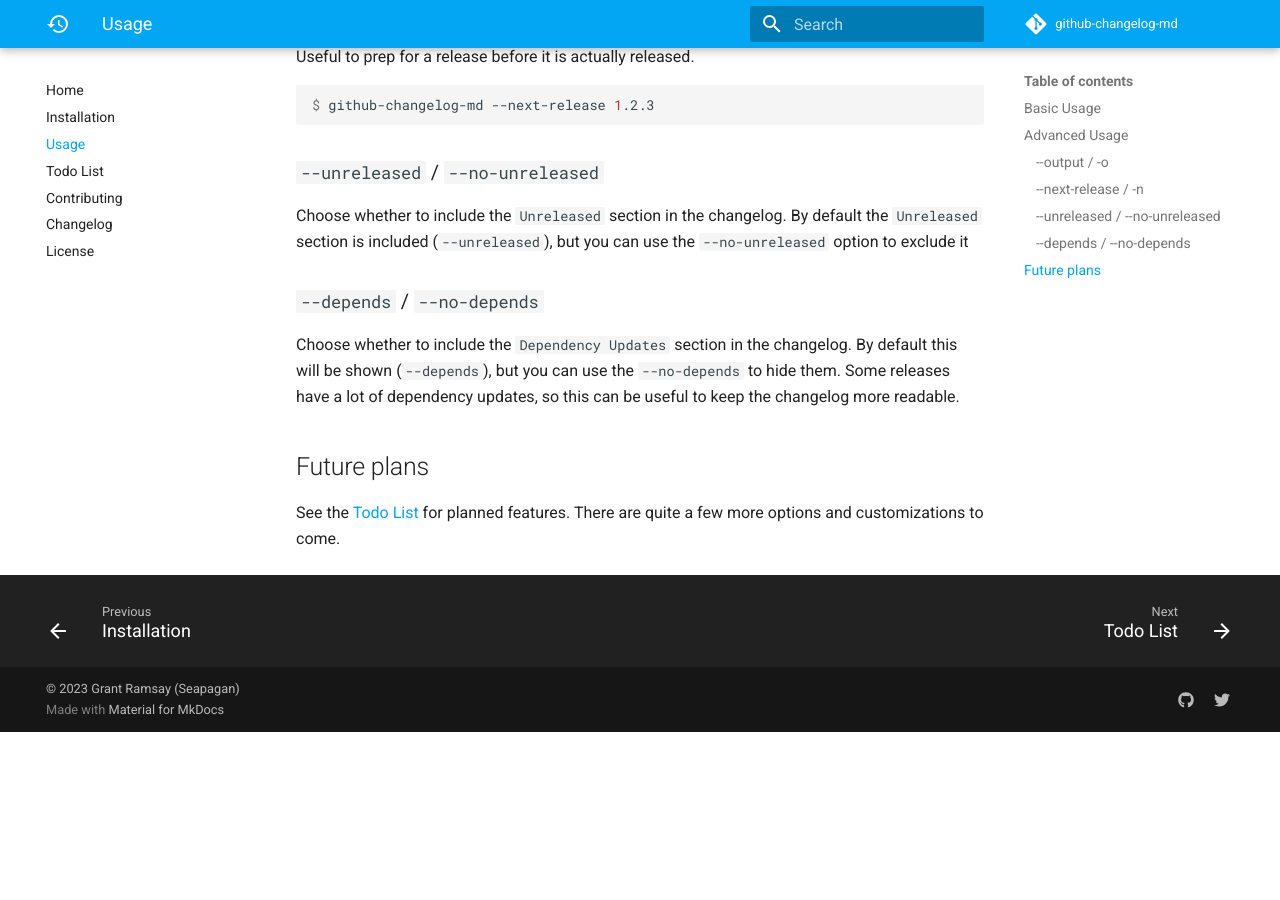
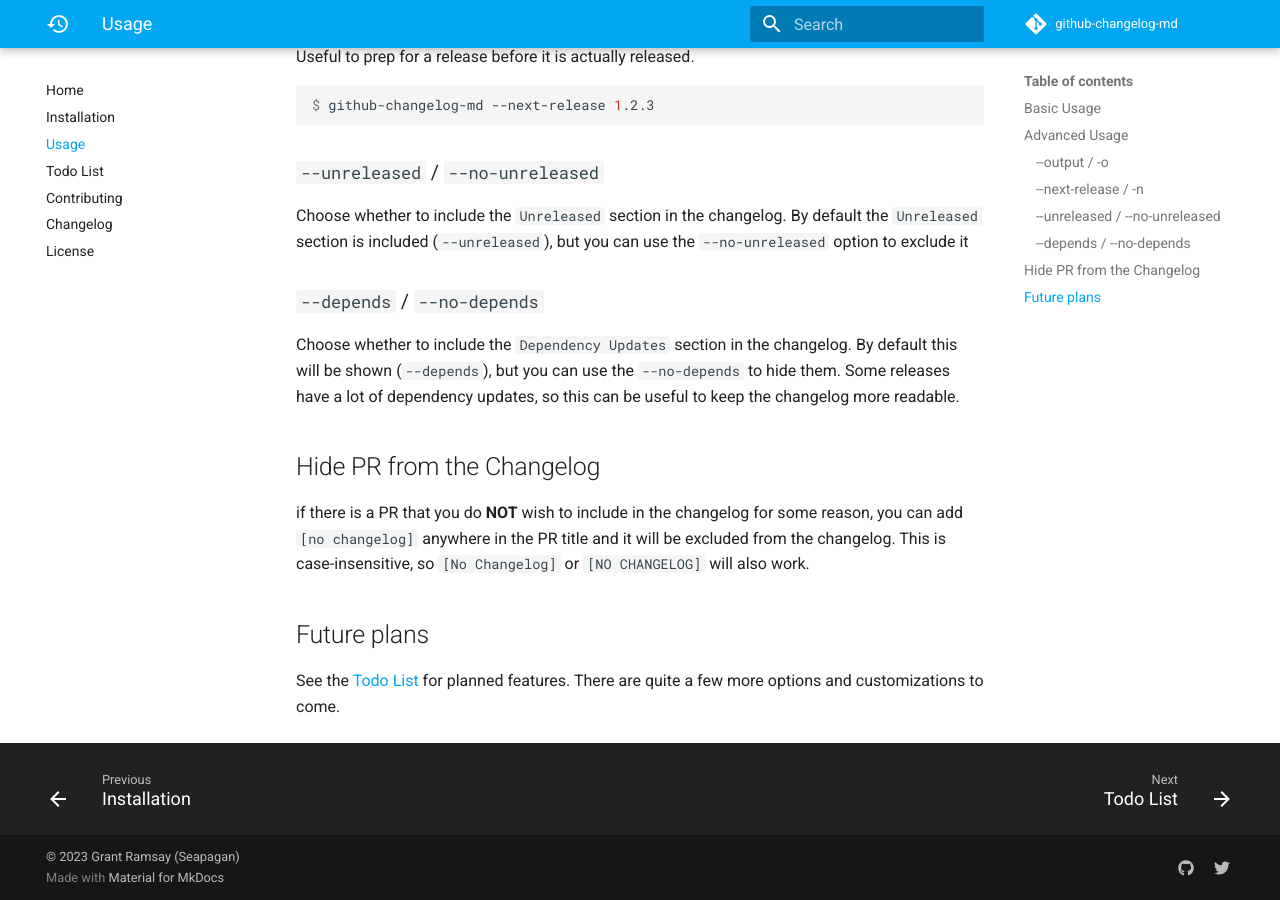
Before and after one commit to seapagan/github-changelog-md, an MkDocs documentation site: the page built from docs/usage.md, in a window 1280 px wide and 900 px high, scrolled down 1241 px. Built offline with MkDocs 1.6.1 and Material for MkDocs 9.7.7, drawn with Linux system fonts in a browser that asks for light colours; comment, search, counter and statistics services are not loaded; before the commit the page ends 1973 px from its top, so only the background shows below that.

Commit message:
docs: update for '[no changelog]'
Signed-off-by: Grant Ramsay <seapagan@gmail.com>

```diff
--- a/docs/usage.md
+++ b/docs/usage.md
@@ -77,6 +77,13 @@
 hide them. Some releases have a lot of dependency updates, so this can be useful
 to keep the changelog more readable.
 
+## Hide PR from the Changelog
+
+if there is a PR that you do **NOT** wish to include in the changelog for some
+reason, you can add `[no changelog]` anywhere in the PR title and it will be
+excluded from the changelog. This is case-insensitive, so `[No Changelog]` or
+`[NO CHANGELOG]` will also work.
+
 ## Future plans
 
 See the [Todo List](todo_list.md) for planned features. There are quite a few
```
Also changed, not shown: TODO.md (+0 -2 lines).
